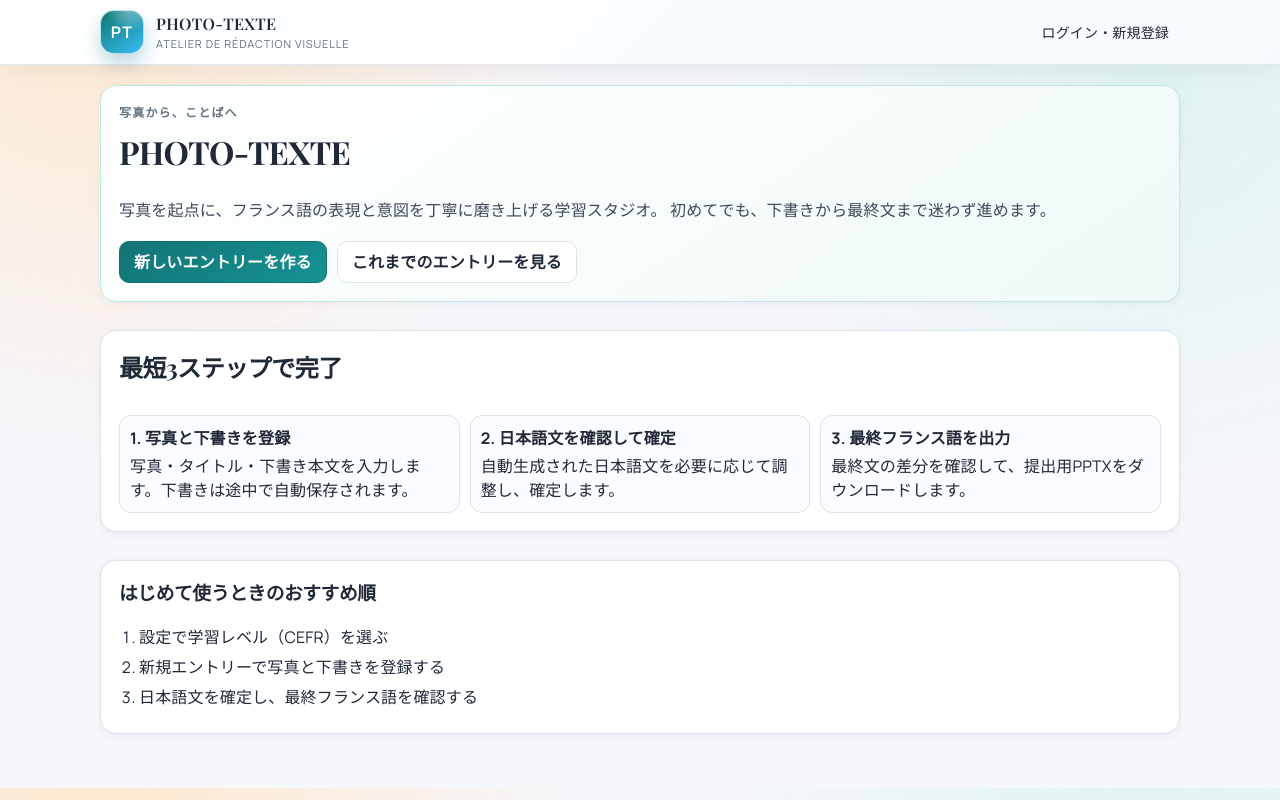
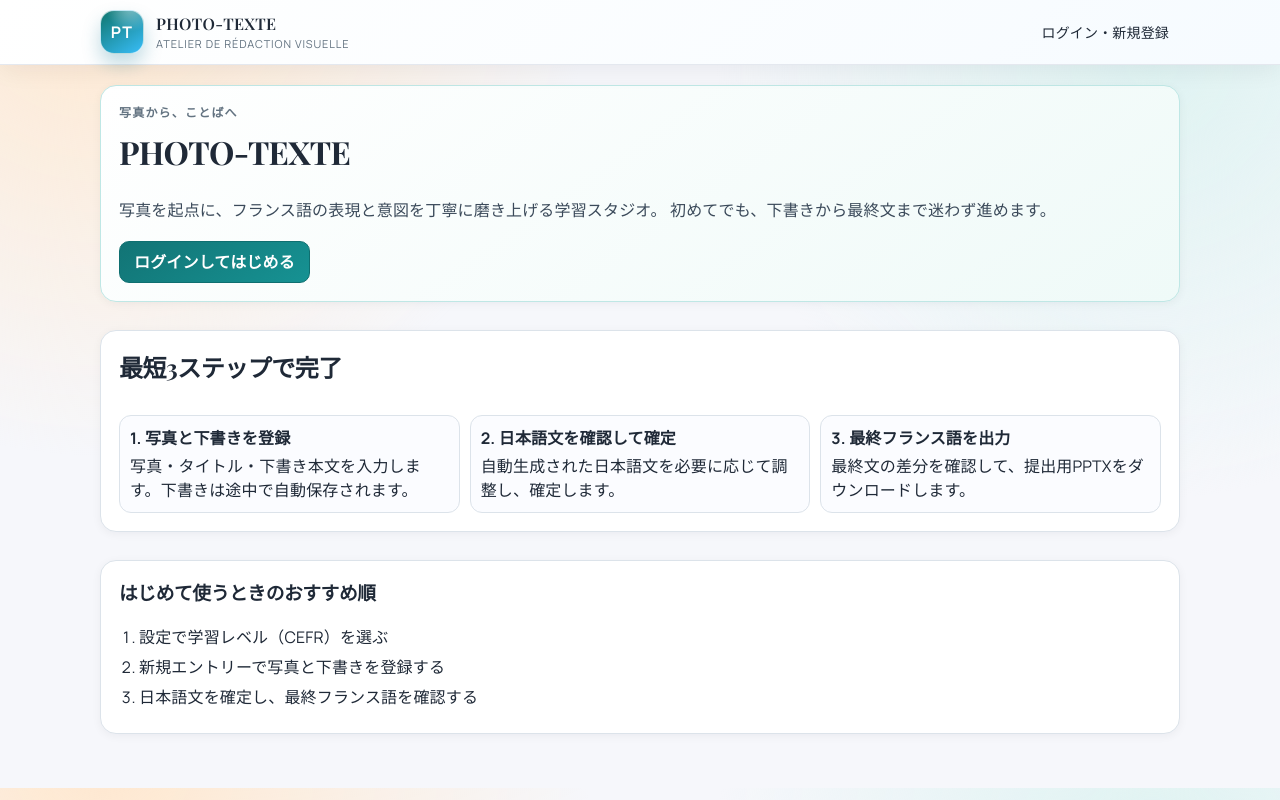
Before and after one commit to mani1261790/PHOTO-TEXTE, a Next.js app: page / in a window 1280 px wide. Built offline with nearby package versions, Linux system fonts and the light colour scheme.

Commit message:
Separate guest and user buttons

```diff
--- a/app/page.tsx
+++ b/app/page.tsx
@@ -1,6 +1,25 @@
+'use client';
+
 import Link from 'next/link';
+import { useEffect, useState } from 'react';
+
+import { authChangeEventName, getAccessToken } from '@/lib/auth/token-store';
 
 export default function Home() {
+  const [isAuthed, setIsAuthed] = useState(false);
+
+  useEffect(() => {
+    const syncAuth = () => setIsAuthed(Boolean(getAccessToken()));
+    const authEvent = authChangeEventName();
+    syncAuth();
+    window.addEventListener('storage', syncAuth);
+    window.addEventListener(authEvent, syncAuth);
+    return () => {
+      window.removeEventListener('storage', syncAuth);
+      window.removeEventListener(authEvent, syncAuth);
+    };
+  }, []);
+
   return (
     <div className="page-stack">
       <div className="card panel-highlight hero">
@@ -11,12 +30,20 @@ export default function Home() {
           初めてでも、下書きから最終文まで迷わず進めます。
         </p>
         <div className="actions-row">
+          {isAuthed ? (
+            <>
               <Link href="/entries/new" className="btn-link-primary">
                 新しいエントリーを作る
               </Link>
               <Link href="/entries" className="btn-link-secondary">
                 これまでのエントリーを見る
               </Link>
+            </>
+          ) : (
+            <Link href="/login" className="btn-link-primary">
+              ログインしてはじめる
+            </Link>
+          )}
         </div>
       </div>
 
```
Lines whose indentation alone changed are shown as unchanged.
